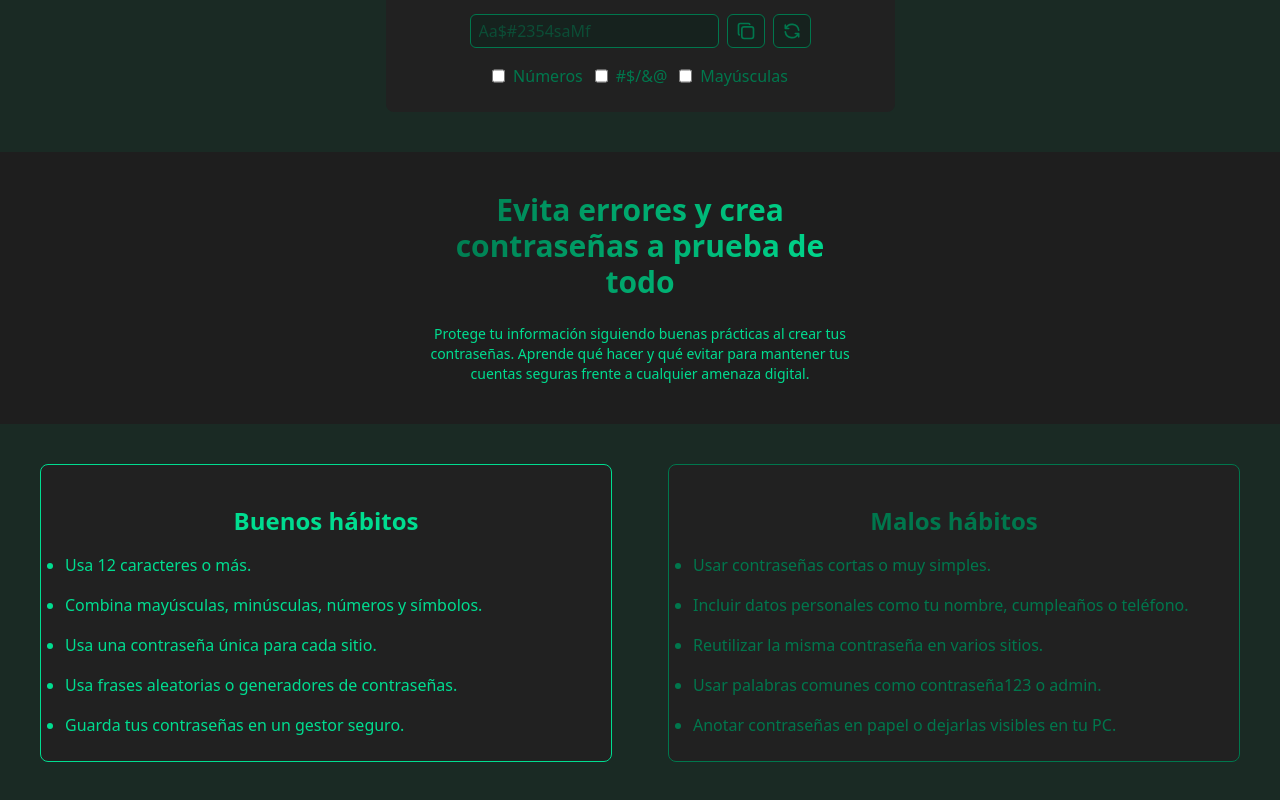
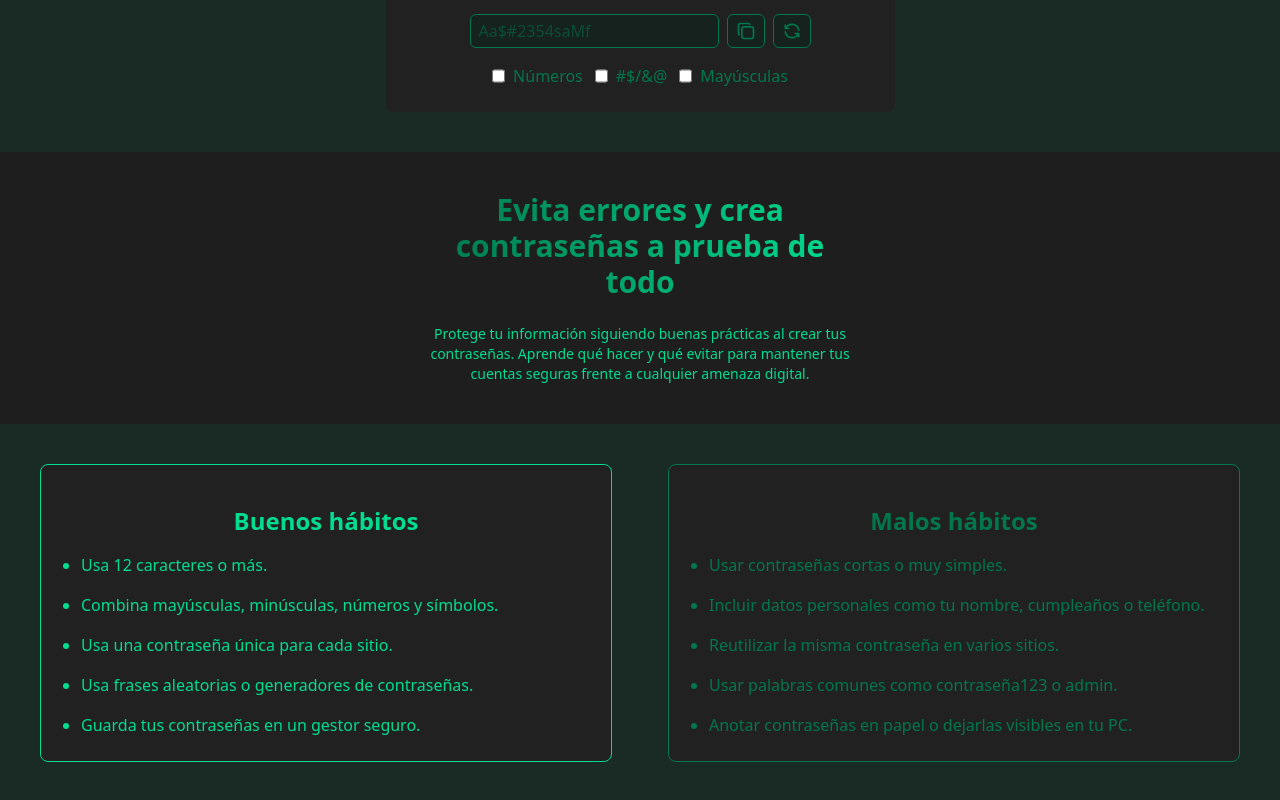
Before and after one commit to RamCodeZ3/Secure-Password, a React (Vite) app: page / in a window 1280 px wide. Shown: the part 494-1294 px from the top of the page. Built offline with nearby package versions, Linux system fonts and the light colour scheme.

Commit message:
se agregado la parte de la secciones y ya el proyecto esta finalizado.

```diff
--- a/src/App.jsx
+++ b/src/App.jsx
@@ -13,22 +13,27 @@ function App() {
     <Header/>
     <main className='flex flex-col font-inter bg-[#1E1E1E] w-full min-h-dvh mt-10'>
       <div>
+        <section id='inicio'>
       <div className='flex justify-center items-center w-full py-10'>
         <Title/>
       </div>
-      <div className='flex justify-center items-center bg-[#00774d23] w-full p-10'>
+
+        <div className='flex justify-center items-center bg-[#00774d23] w-full p-10'>
         <div className='flex flex-col gap-3'>
           <PasswordInput/>
           <PasswordGenerator/>
         </div>
       </div>
+      </section>
     </div>
-    <div className='flex justify-center items-center py-10'>
+    <section id='info'>
+      <div className='flex justify-center items-center py-10'>
       <Title2/>
     </div>
     <div className='flex justify-center items-center bg-[#00774d23] w-full p-10'>
       <Habits/>
     </div>
+    </section>
     </main>
     </>
   )
--- a/src/components/Habits.jsx
+++ b/src/components/Habits.jsx
@@ -6,7 +6,7 @@ function Habits() {
         <div className="flex text-center w-full py-4 justify-center">
             <b className="text-2xl">Buenos hábitos</b>
         </div>
-        <ul className="list-disc space-y-4">
+        <ul className="list-disc space-y-4 ml-4">
           <li>Usa 12 caracteres o más.</li>
           <li>Combina mayúsculas, minúsculas, números y símbolos.</li>
           <li>Usa una contraseña única para cada sitio.</li>
@@ -18,7 +18,7 @@ function Habits() {
         <div className="text-center w-full py-4">
             <b className="text-2xl">Malos hábitos</b>
         </div>
-        <ul className="list-disc space-y-4">
+        <ul className="list-disc space-y-4 ml-4">
           <li>Usar contraseñas cortas o muy simples.</li>
           <li>Incluir datos personales como tu nombre, cumpleaños o teléfono.</li>
           <li>Reutilizar la misma contraseña en varios sitios.</li>
--- a/src/components/Header.jsx
+++ b/src/components/Header.jsx
@@ -8,8 +8,8 @@ function Header(){
         <header className="fixed top-0 left-0 flex items-center justify-between bg-[#1E1E1E] border-[#00774D] border-b-3 py-3 w-full z-3">
             <img src="./image/SPI.png" alt="Logo" className="absolute w-[92px] h-[49px] cursor-pointer" onClick={handleImagenClick}/>
             <div className="flex flex-1 gap-15 justify-center items-center w-full text-[#00DD90]">
-                <a href="/">Inicio</a>
-                <a href="/">Información</a>
+                <a href="#inicio">Inicio</a>
+                <a href="#info">Información</a>
             </div>
         </header>
         </>
```
